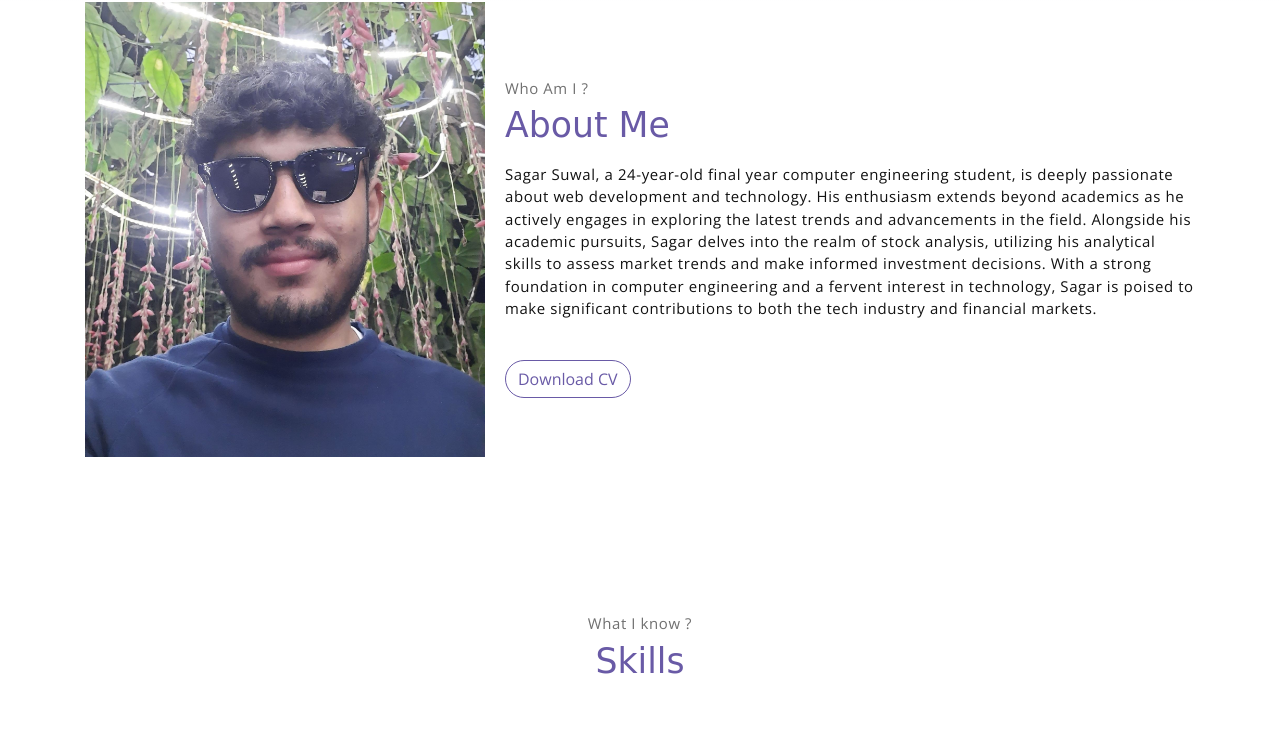
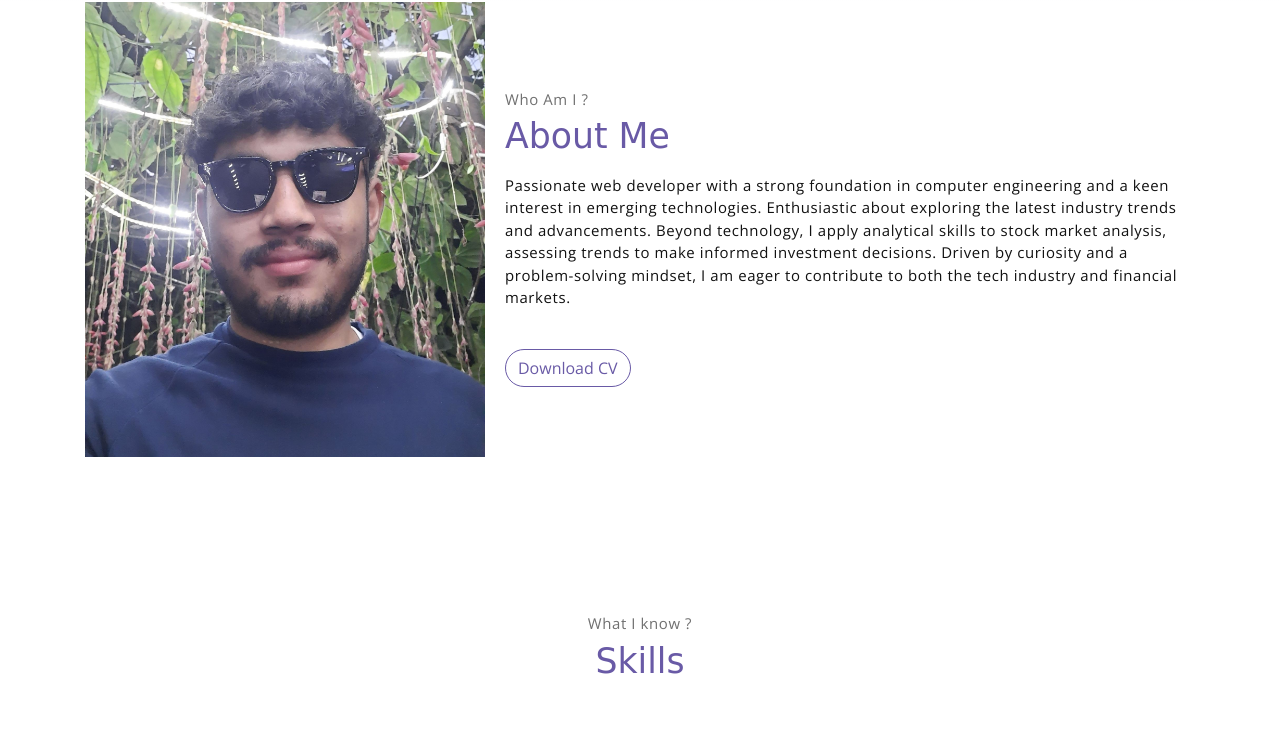
Before and after one commit to sagarsuwal10/Portfolio, a plain HTML site: page index.html in a window 1280 px wide. Shown: the part 798-1542 px from the top of the page. Drawn offline with nearby package versions, Linux system fonts and the light colour scheme; a web font is replaced by a local one.

Commit message:
fix: about me texts updated

```diff
--- a/index.html
+++ b/index.html
@@ -11,8 +11,6 @@
     <link rel="stylesheet" href="assets/vendors/themify-icons/css/themify-icons.css">
     <!-- Bootstrap main styles -->
     <link rel="stylesheet" href="assets/css/portfolio.css">
-
-
 
 </head>
 
@@ -81,12 +79,9 @@
                     <p class="section-subtitle">Who Am I ?</p>
                     <h2 class="section-title mb-3">About Me</h2>
                     <p>
-                        Sagar Suwal, a 24-year-old final year computer engineering student, is deeply passionate about web development and technology. His enthusiasm extends beyond academics as
-                        he actively engages in exploring the latest trends and advancements in the field. Alongside his academic pursuits, Sagar delves into the realm of stock analysis, utilizing
-                        his analytical skills to assess market trends and make informed investment decisions. With a strong foundation in computer engineering and a fervent interest in technology,
-                        Sagar is poised to make significant contributions to both the tech industry and financial markets.
+                        Passionate web developer with a strong foundation in computer engineering and a keen interest in emerging technologies. Enthusiastic about exploring the latest industry trends and advancements. Beyond technology, I apply analytical skills to stock market analysis, assessing trends to make informed investment decisions. Driven by curiosity and a problem-solving mindset, I am eager to contribute to both the tech industry and financial markets.
                     </p>
-                    <a href="assets/files/sagar_cv.pdf" target="_blank" download><button class="btn-rounded btn btn-outline-primary mt-4">Download CV</button></a>
+                    <a href="assets/files/Sagar_Suwal_Resume.pdf" target="_blank" download><button class="btn-rounded btn btn-outline-primary mt-4">Download CV</button></a>
                 </div>
             </div><!-- end of about wrapper -->
         </div><!-- end of container -->
```
